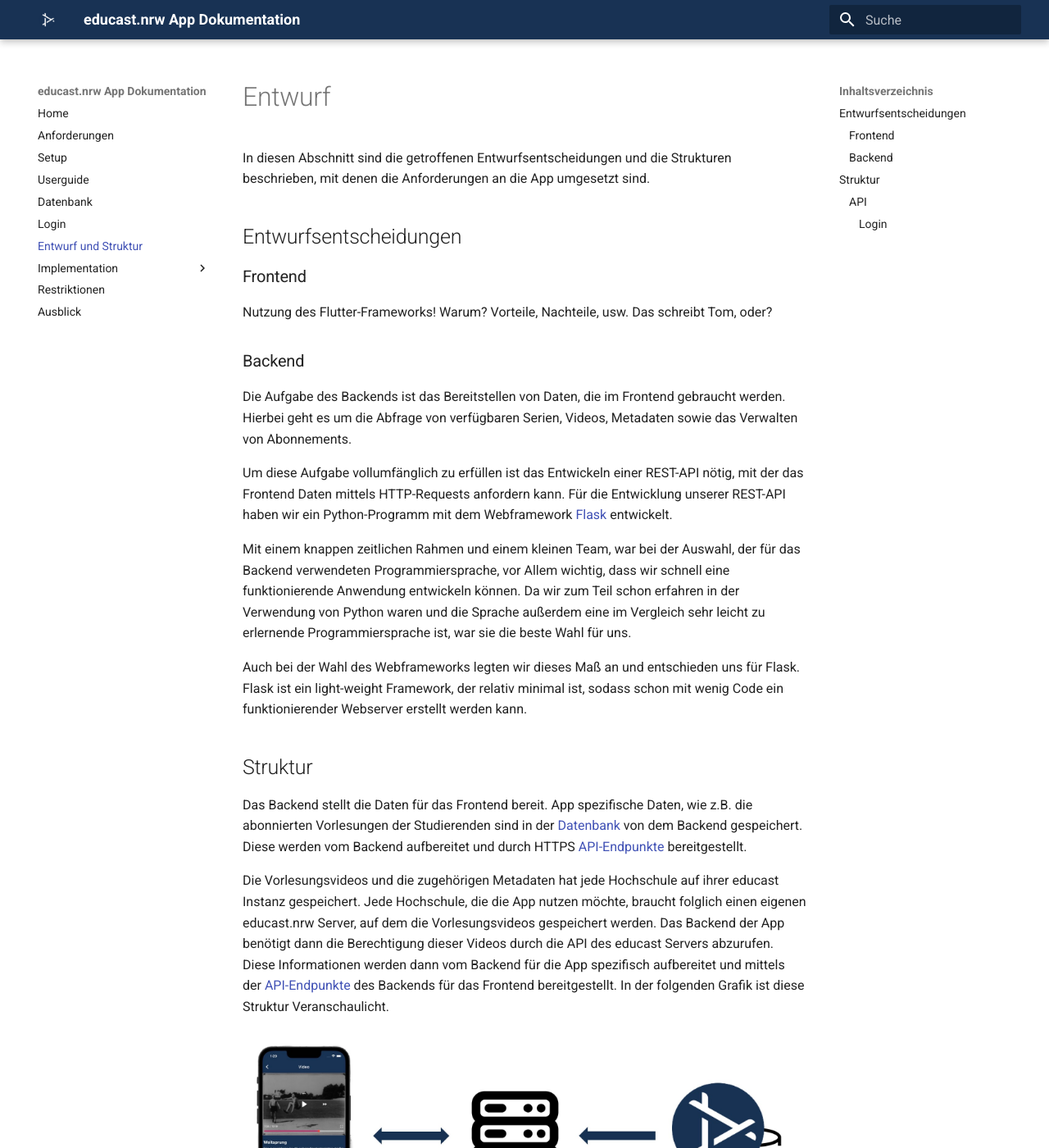
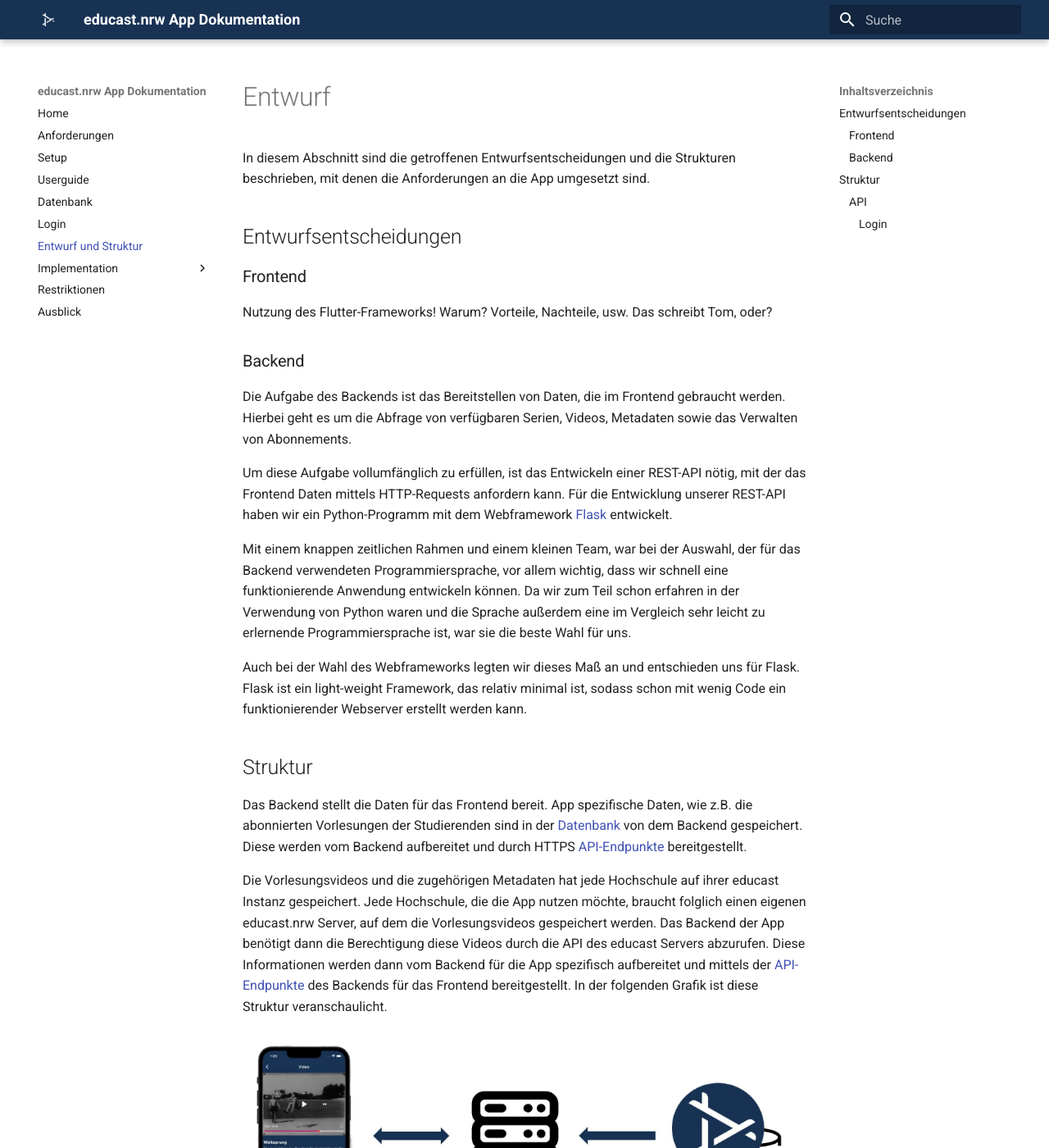
Before and after one commit to educastmobileapp/docs, an MkDocs documentation site: the page built from docs/entwurf.md, in a window 1280 px wide and 1400 px high. Shown: the whole window at 82% size. Built offline with MkDocs 1.6.1 and Material for MkDocs 9.7.7, drawn with Linux system fonts in a browser that asks for light colours.

Commit message:
Rechtschreibfehler

```diff
--- a/docs/entwurf.md
+++ b/docs/entwurf.md
@@ -1,6 +1,6 @@
 # Entwurf
 
-In diesen Abschnitt sind die getroffenen Entwurfsentscheidungen und die Strukturen beschrieben, mit denen die Anforderungen an die App umgesetzt sind.
+In diesem Abschnitt sind die getroffenen Entwurfsentscheidungen und die Strukturen beschrieben, mit denen die Anforderungen an die App umgesetzt sind.
 
 ## Entwurfsentscheidungen
 
@@ -13,17 +13,17 @@ Das schreibt Tom, oder?
 ### Backend
 Die Aufgabe des Backends ist das Bereitstellen von Daten, die im Frontend gebraucht werden. Hierbei geht es um die Abfrage von verfügbaren Serien, Videos, Metadaten sowie das Verwalten von Abonnements.
 
-Um diese Aufgabe vollumfänglich zu erfüllen ist das Entwickeln einer REST-API nötig, mit der das Frontend Daten mittels HTTP-Requests anfordern kann. Für die Entwicklung unserer REST-API haben wir ein Python-Programm mit dem Webframework [Flask](https://flask.palletsprojects.com/en/2.2.x/) entwickelt.
+Um diese Aufgabe vollumfänglich zu erfüllen, ist das Entwickeln einer REST-API nötig, mit der das Frontend Daten mittels HTTP-Requests anfordern kann. Für die Entwicklung unserer REST-API haben wir ein Python-Programm mit dem Webframework [Flask](https://flask.palletsprojects.com/en/2.2.x/) entwickelt.
 
-Mit einem knappen zeitlichen Rahmen und einem kleinen Team, war bei der Auswahl, der für das Backend verwendeten Programmiersprache, vor Allem wichtig, dass wir schnell eine funktionierende Anwendung entwickeln können. Da wir zum Teil schon erfahren in der Verwendung von Python waren und die Sprache außerdem eine im Vergleich sehr leicht zu erlernende Programmiersprache ist, war sie die beste Wahl für uns.
+Mit einem knappen zeitlichen Rahmen und einem kleinen Team, war bei der Auswahl, der für das Backend verwendeten Programmiersprache, vor allem wichtig, dass wir schnell eine funktionierende Anwendung entwickeln können. Da wir zum Teil schon erfahren in der Verwendung von Python waren und die Sprache außerdem eine im Vergleich sehr leicht zu erlernende Programmiersprache ist, war sie die beste Wahl für uns.
 
-Auch bei der Wahl des Webframeworks legten wir dieses Maß an und entschieden uns für Flask. Flask ist ein light-weight Framework, der relativ minimal ist, sodass schon mit wenig Code ein funktionierender Webserver erstellt werden kann.
+Auch bei der Wahl des Webframeworks legten wir dieses Maß an und entschieden uns für Flask. Flask ist ein light-weight Framework, das relativ minimal ist, sodass schon mit wenig Code ein funktionierender Webserver erstellt werden kann.
 
 ## Struktur
 
 Das Backend stellt die Daten für das Frontend bereit. App spezifische Daten, wie z.B. die abonnierten Vorlesungen der Studierenden sind in der [Datenbank](database.md) von dem Backend gespeichert. Diese werden vom Backend aufbereitet und durch HTTPS [API-Endpunkte](https://app.swaggerhub.com/apis-docs/Bennit/EducastNRWApp/0.1#/) bereitgestellt.
 
-Die Vorlesungsvideos und die zugehörigen Metadaten hat jede Hochschule auf ihrer educast Instanz gespeichert. Jede Hochschule, die die App nutzen möchte, braucht folglich einen eigenen educast.nrw Server, auf dem die Vorlesungsvideos gespeichert werden. Das Backend der App benötigt dann die Berechtigung dieser Videos durch die API des educast Servers abzurufen. Diese Informationen werden dann vom Backend für die App spezifisch aufbereitet und mittels der [API-Endpunkte](https://app.swaggerhub.com/apis-docs/Bennit/EducastNRWApp/0.1#/) des Backends für das Frontend bereitgestellt. In der folgenden Grafik ist diese Struktur Veranschaulicht.
+Die Vorlesungsvideos und die zugehörigen Metadaten hat jede Hochschule auf ihrer educast Instanz gespeichert. Jede Hochschule, die die App nutzen möchte, braucht folglich einen eigenen educast.nrw Server, auf dem die Vorlesungsvideos gespeichert werden. Das Backend der App benötigt dann die Berechtigung diese Videos durch die API des educast Servers abzurufen. Diese Informationen werden dann vom Backend für die App spezifisch aufbereitet und mittels der [API-Endpunkte](https://app.swaggerhub.com/apis-docs/Bennit/EducastNRWApp/0.1#/) des Backends für das Frontend bereitgestellt. In der folgenden Grafik ist diese Struktur veranschaulicht.
 
 ![](assets/images/Server_Struktur.jpg)
 *Serverstruktur*
```
Also changed, not shown: docs/assets/images/Server_Struktur.jpg.
